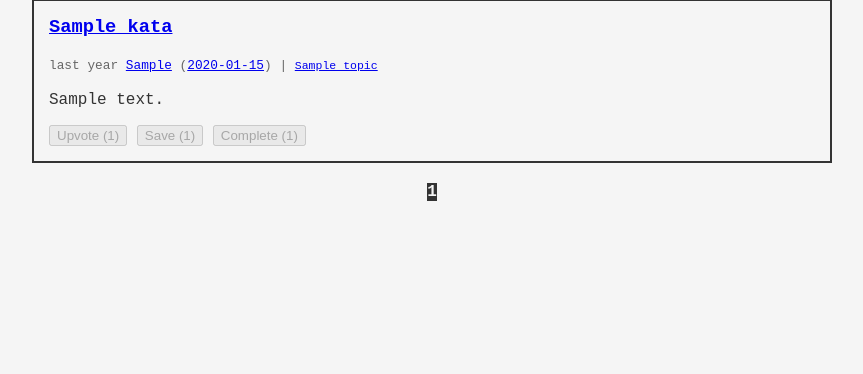
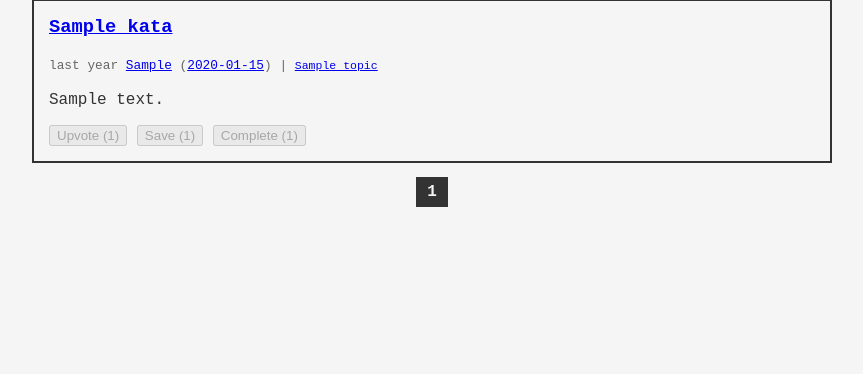
Before and after one commit to emiliocantuc/ml-katas, a Flask app: page / in a window 1280 px wide. Shown: the part 224-598 px from the top of the page, without its empty margins (208-1071 px from the left). Run offline with Flask 3, Linux system fonts and the light colour scheme; tables that the repository leaves empty hold one stand-in row (values such as "Sample post").

Commit message:
minor details

```diff
--- a/app.py
+++ b/app.py
@@ -18,7 +18,7 @@ import sqlite3
 import json
 from datetime import datetime, timedelta
 
-KATAS_PER_PAGE = 20
+KATAS_PER_PAGE = 25
 ALLOWED_COMPLETION_TIMES = ['<10 mins', '<30 mins', '<1 hr', '>1 hr']
 ALLOWED_DIFFICULTIES = ['easy', 'medium', 'hard']
 
--- a/static/style.css
+++ b/static/style.css
@@ -76,6 +76,9 @@ nav a {
     font-weight: bold;
     background-color: #333;
     color: #f5f5f5;
+    border: 1px solid #333; /* Added border */
+    padding: 5px 10px; /* Added padding */
+    margin: 0 5px; /* Added margin to match a tags */
 }
 
 .flash {
```
